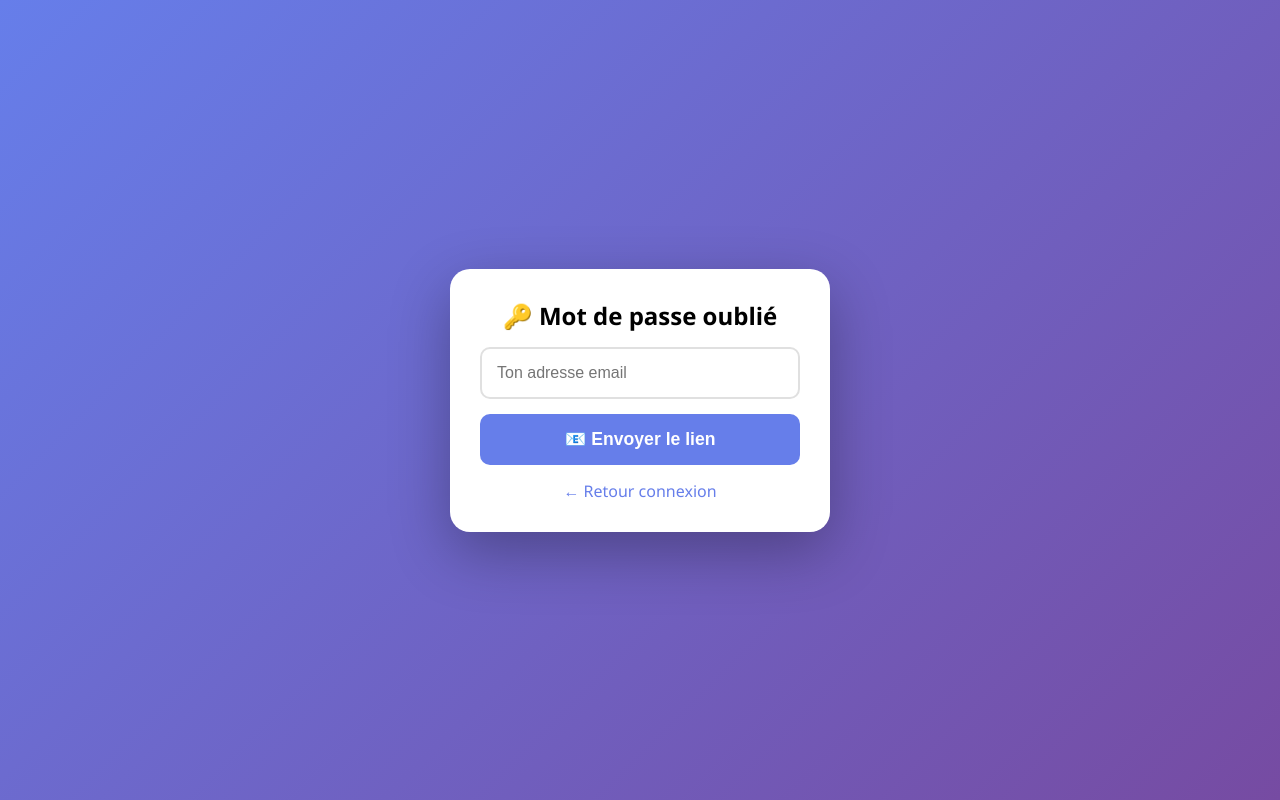
After one commit to bonk28/dating-app, a Flask app: page /forgot-password in a window 1280 px wide. The commit adds this page. Run offline with Flask 3, Linux system fonts and the light colour scheme.

Commit message:
Ajout récupération mot de passe + pseudo non unique

```diff
--- a/app/auth/routes.py
+++ b/app/auth/routes.py
@@ -75,3 +75,40 @@ def login():
 def logout():
     logout_user()
     return redirect(url_for('main.index'))
+
+@bp.route('/forgot-password', methods=['GET', 'POST'])
+def forgot_password():
+    if request.method == 'POST':
+        email = request.form.get('email', '').strip()
+        user = User.query.filter_by(email=email).first()
+
+        if user:
+            # Générer un token de réinitialisation
+            token = user.get_reset_token()
+            # En production, envoyer par email. Pour l'instant, on affiche le token
+            flash(f'Lien de réinitialisation (simulation) : /reset-password/{token}', 'info')
+        else:
+            flash('Si cet email existe, un lien a été envoyé.', 'info')
+
+        return redirect(url_for('auth.forgot_password'))
+
+    return render_template('auth/forgot_password.html')
+
+@bp.route('/reset-password/<token>', methods=['GET', 'POST'])
+def reset_password(token):
+    user = User.verify_reset_token(token)
+    if not user:
+        flash('Lien invalide ou expiré.', 'error')
+        return redirect(url_for('auth.login'))
+
+    if request.method == 'POST':
+        password = request.form.get('password', '')
+        if len(password) < 6:
+            flash('Mot de passe trop court.', 'error')
+        else:
+            user.set_password(password)
+            db.session.commit()
+            flash('Mot de passe mis à jour ! Connecte-toi.', 'success')
+            return redirect(url_for('auth.login'))
+
+    return render_template('auth/reset_password.html')
--- /dev/null
+++ b/app/templates/auth/forgot_password.html
@@ -0,0 +1,35 @@
+<!DOCTYPE html>
+<html lang="fr">
+<head>
+    <meta charset="UTF-8">
+    <meta name="viewport" content="width=device-width, initial-scale=1.0">
+    <title>Mot de passe oublié</title>
+    <style>
+        *{margin:0;padding:0;box-sizing:border-box;}
+        body{font-family:'Segoe UI',sans-serif;background:linear-gradient(135deg,#667eea,#764ba2);min-height:100vh;display:flex;align-items:center;justify-content:center;padding:20px;}
+        .card{background:white;border-radius:20px;padding:30px;max-width:380px;width:100%;box-shadow:0 20px 60px rgba(0,0,0,0.3);text-align:center;}
+        h2{margin-bottom:15px;}
+        input{width:100%;padding:15px;border:2px solid #e0e0e0;border-radius:10px;font-size:1em;margin-bottom:15px;}
+        button{width:100%;padding:15px;background:#667eea;color:white;border:none;border-radius:10px;font-size:1.1em;cursor:pointer;font-weight:bold;}
+        .flash{background:#4CAF5020;color:#4CAF50;padding:10px;border-radius:8px;margin-bottom:15px;word-break:break-all;}
+        a{color:#667eea;text-decoration:none;}
+    </style>
+</head>
+<body>
+    <div class="card">
+        <h2>🔑 Mot de passe oublié</h2>
+        {% with messages = get_flashed_messages(with_categories=true) %}
+            {% if messages %}
+                {% for cat, msg in messages %}
+                    <div class="flash">{{ msg }}</div>
+                {% endfor %}
+            {% endif %}
+        {% endwith %}
+        <form method="POST">
+            <input type="email" name="email" placeholder="Ton adresse email" required>
+            <button type="submit">📧 Envoyer le lien</button>
+        </form>
+        <p style="margin-top:15px;"><a href="/login">← Retour connexion</a></p>
+    </div>
+</body>
+</html>
--- a/app/templates/auth/login.html
+++ b/app/templates/auth/login.html
@@ -72,7 +72,7 @@
             </div>
             <button type="submit">Se connecter</button>
         </form>
-        <p class="register-link">Pas encore de compte ? <a href="{{ url_for('auth.register') }}">S'inscrire</a></p>
+        <p class="register-link"><a href="/forgot-password" style="color:#999;font-size:0.9em;">Mot de passe oublié ?</a><br><br>Pas encore de compte ? <a href="{{ url_for('auth.register') }}">S'inscrire</a></p>
     </div>
 </body>
 </html>
```
Also changed, not shown: app/models.py (+23 -1 lines), app/templates/auth/reset_password.html (added, +33 -0 lines).
